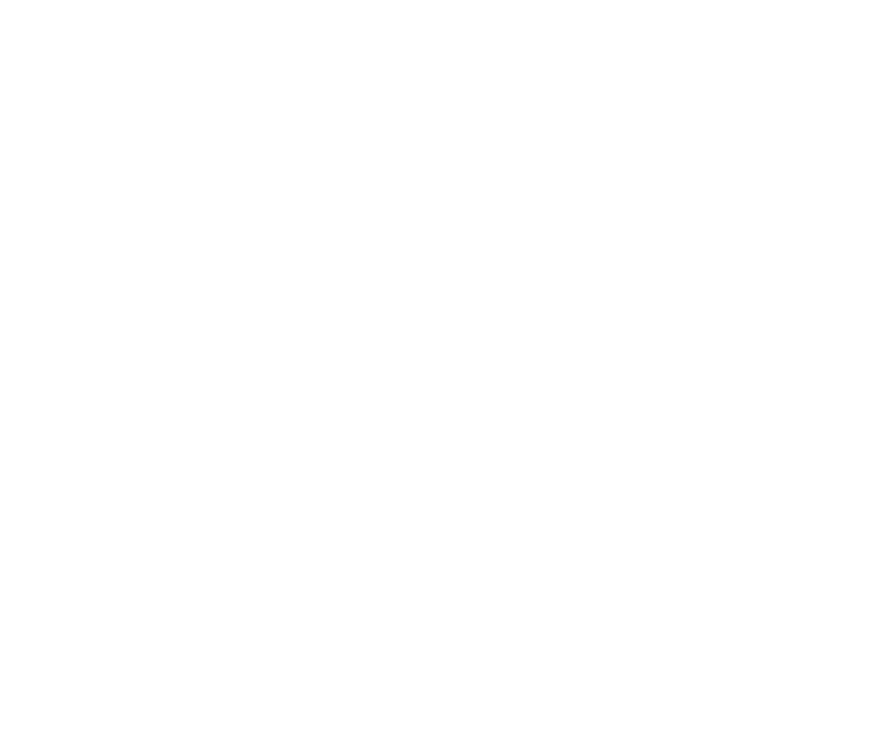
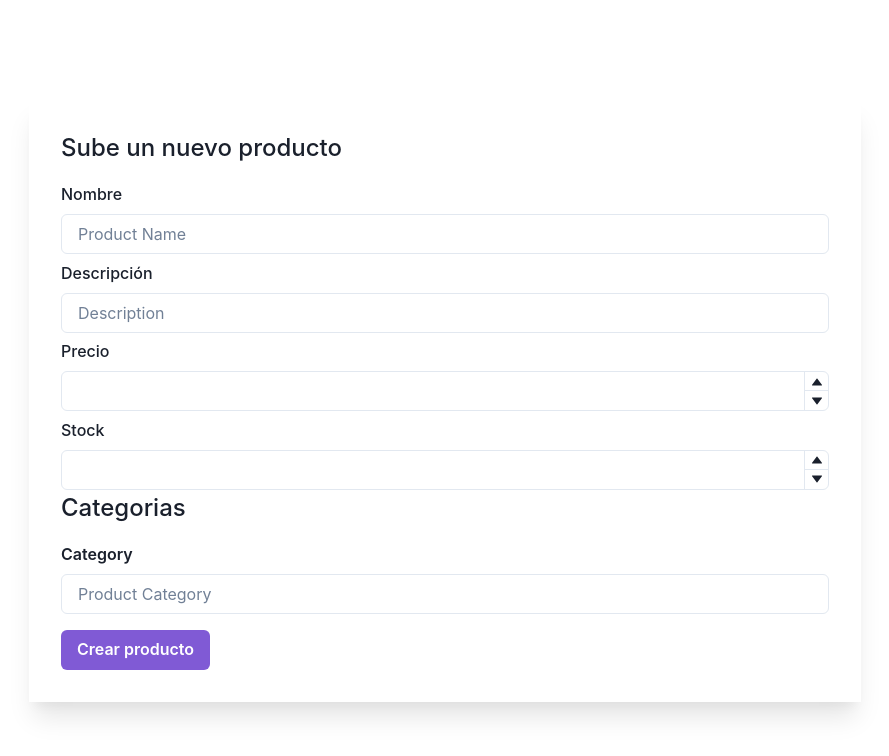
Before and after one commit to SatouKz/ecommerce-fares-G4-frontend, a React (Create React App) app: page /wasd in a window 1280 px wide. Before the commit this address had no page. Shown: the top 756 px of the page, without its empty margins (195-1084 px from the left). Built offline with nearby package versions, Linux system fonts and the light colour scheme; a web font is replaced by a local one.

Commit message:
temporaly form

```diff
--- /dev/null
+++ b/src/components/FormCategorys.js
@@ -0,0 +1,15 @@
+import { FormLabel, Input } from "@chakra-ui/react";
+import React from "react";
+
+const FormCategorys = () => {
+  return (
+    <div>
+      <FormLabel htmlFor="category" fontWeight="semibold" mt=".4rem">
+        Category
+      </FormLabel>
+      <Input id="category" type="email" placeholder="Product Category" />
+    </div>
+  );
+};
+
+export default FormCategorys;
--- /dev/null
+++ b/src/components/FormProducts.js
@@ -0,0 +1,62 @@
+import React from "react";
+import {
+  Button,
+  Center,
+  FormControl,
+  FormLabel,
+  Input,
+  NumberDecrementStepper,
+  NumberIncrementStepper,
+  NumberInput,
+  NumberInputField,
+  NumberInputStepper,
+  Text,
+} from "@chakra-ui/react";
+import FormCategorys from "./FormCategorys";
+
+const FormProducts = () => {
+  return (
+    <Center w="100%" h="100vh">
+      <FormControl w="65%" p="2rem" boxShadow="xl">
+        <Text fontSize="2xl" fontWeight="medium" mb="1rem">
+          Sube un nuevo producto
+        </Text>
+        <FormLabel htmlFor="name">Nombre</FormLabel>
+        <Input type="email" placeholder="Product Name" />
+        <FormLabel htmlFor="description" mt=".4rem">
+          Descripción
+        </FormLabel>
+        <Input type="email" placeholder="Description" />
+        <FormLabel htmlFor="price" mt=".4rem">
+          Precio
+        </FormLabel>
+        <NumberInput min={1}>
+          <NumberInputField id="price" />
+          <NumberInputStepper>
+            <NumberIncrementStepper />
+            <NumberDecrementStepper />
+          </NumberInputStepper>
+        </NumberInput>
+        <FormLabel htmlFor="stock" mt=".4rem">
+          Stock
+        </FormLabel>
+        <NumberInput min={1}>
+          <NumberInputField id="stock" />
+          <NumberInputStepper>
+            <NumberIncrementStepper />
+            <NumberDecrementStepper />
+          </NumberInputStepper>
+        </NumberInput>
+        <Text fontSize="2xl" fontWeight="medium" mb="1rem">
+          Categorias
+        </Text>
+        <FormCategorys />
+        <Button mt="1rem" colorScheme="purple" type="submit" size="md">
+          Crear producto
+        </Button>
+      </FormControl>
+    </Center>
+  );
+};
+
+export default FormProducts;
--- a/src/components/ProductDetails.js
+++ b/src/components/ProductDetails.js
@@ -16,8 +16,8 @@
     <Container>
       {products
         // eslint-disable-next-line eqeqeq
-        ?.filter((detail) => detail.id == id)
-        .map((details, index) => (
+        ?.filter((details) => details.id == id)
+        .map((detail, index) => (
           <Box
             className="contenedor"
             key={index}
@@ -34,8 +34,8 @@
             <Flex>
               <Box className="product" border="1px solid black ">
                 <Image
-                  src={details.image}
-                  to={`/products/${details.id}`}
+                  src={detail.image}
+                  to={`/products/${detail.id}`}
                   alt="image not found"
                   maxW="20rem"
                   mt="3rem"
@@ -57,11 +57,11 @@
                     // fontSize="1.2rem"
                     // textTransform="uppercase"
                   >
-                    {details.title}
+                    {detail.title}
                   </Heading>
                 </Box>
                 <Box className="description">
-                  <Text fontSize="xl">{details.description}</Text>
+                  <Text fontSize="xl">{detail.description}</Text>
                 </Box>
                 <Box className="comprar">
                   <Button size="lg" colorScheme="green" mt="24px">
--- a/src/routes/appRouter.js
+++ b/src/routes/appRouter.js
@@ -8,6 +8,7 @@
 import ShowProducts from "../pages/showProducts";
 import NewCategory from "../components/FormCategory";
 import ProductDetails from "../components/ProductDetails";
+import FormProducts from "../components/FormProducts";
 const appRouter = () => {
   return (
     <>
@@ -20,8 +21,8 @@
             element={<ShowProducts productData={productData} />}
           />
           <Route path="/products/hola" element={<ProductDetails />} />
-          <Route path="/formulario/" element={<NewCategory />} />
-          <Route path="/about" element={<about />} />
+          <Route path="/form/" element={<NewCategory />} />
+          <Route path="/wasd" element={<FormProducts />} />
         </Routes>
       </Router>
     </>
```
Also changed, not shown: src/components/Search.js (+38 -38 lines).
